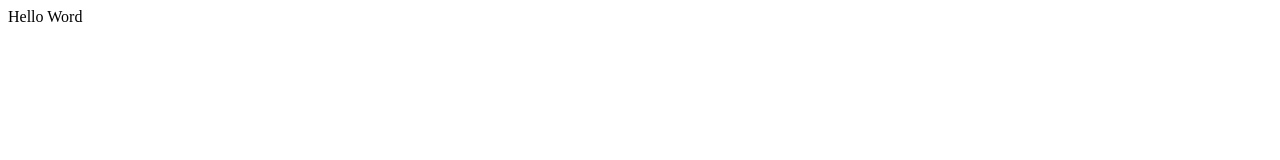
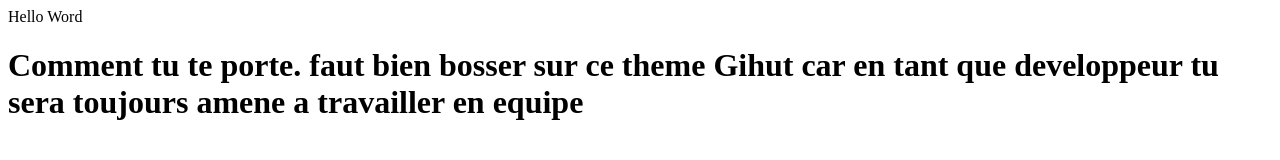
Before and after one commit to Mumuprogrammation/git_test, a plain HTML site: page index.html in a window 1280 px wide. Drawn offline with Linux system fonts and the light colour scheme.

Commit message:
Update index.html

```diff
--- a/index.html
+++ b/index.html
@@ -7,5 +7,6 @@
 </head>
 <body>
     Hello Word
+    <h1> Comment tu te porte. faut bien bosser sur ce theme Gihut car en tant que developpeur tu sera toujours amene a travailler en equipe</h1>
 </body>
 </html>
```
